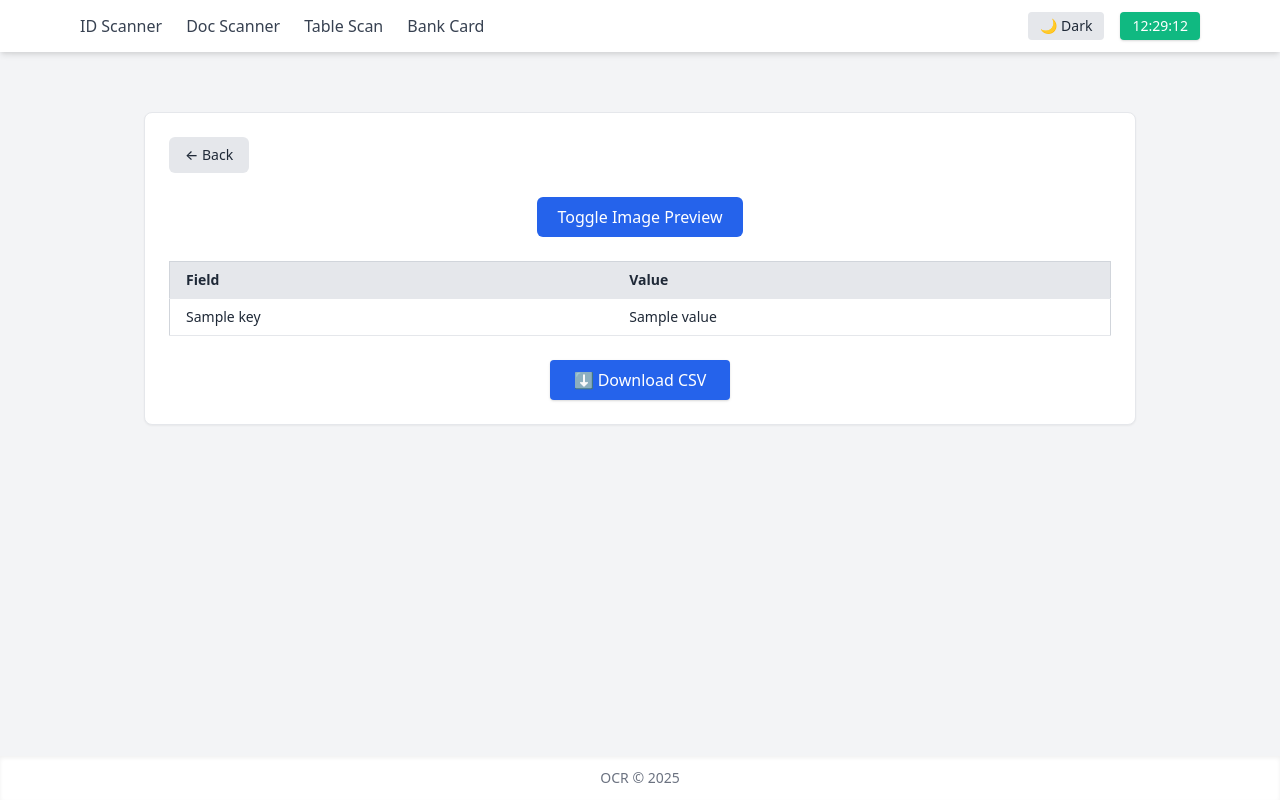
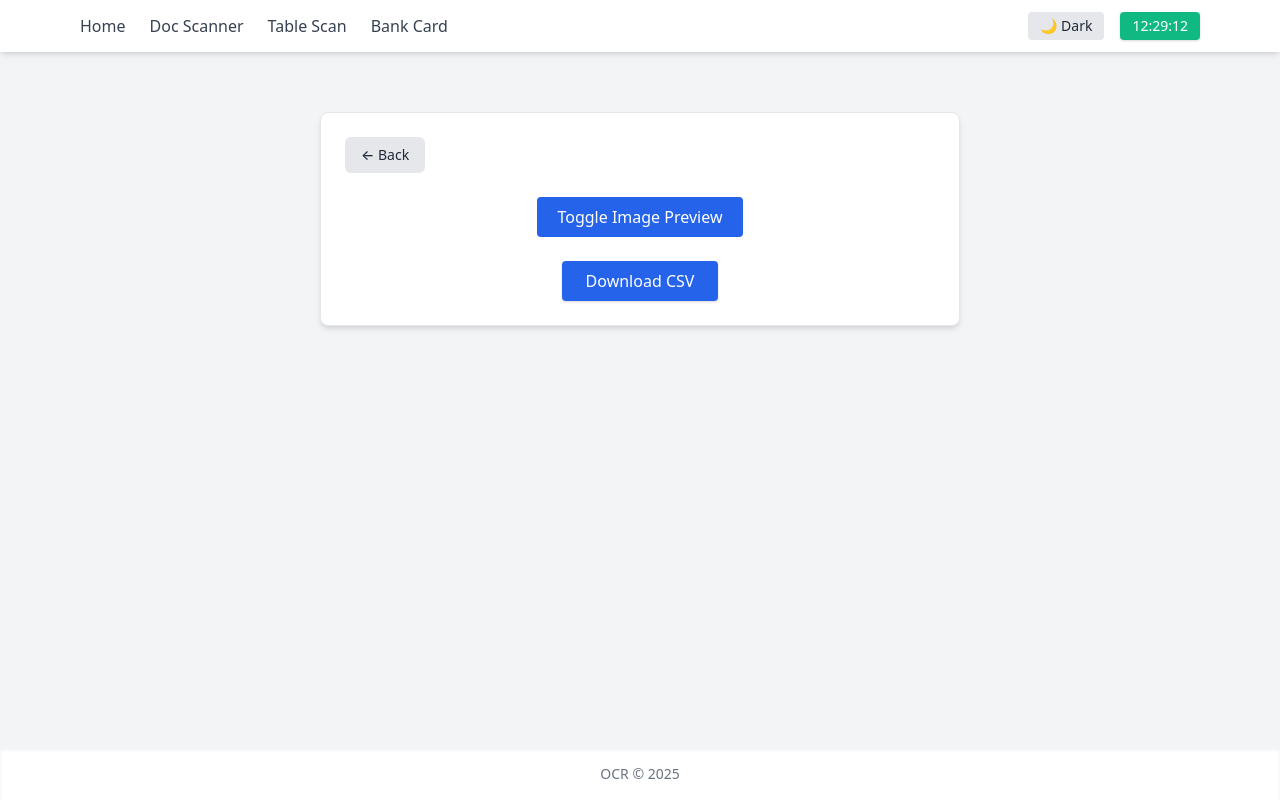
Before and after one commit to AbhinavT01/Advance_ocr_system, a Flask app: template templates/resulttable.html in a window 1280 px wide. Run offline with Flask 3, Linux system fonts and the light colour scheme; the template is opened without the code that fills it: most values are stand-ins (such as "Sample title", 1, 10 or a date in 2020); parts of the project's set-up code (start-up, migrations or seed data) failed here and were passed over; some libraries are stand-ins or nearby versions.

Commit message:
Update resulttable.html

```diff
--- a/templates/resulttable.html
+++ b/templates/resulttable.html
@@ -3,9 +3,8 @@
 <head>
   <meta charset="UTF-8" />
   <meta name="viewport" content="width=device-width, initial-scale=1.0"/>
-  <title>Processed Bank Card</title>
+  <title>Tabular Data Processed</title>
   <link href="https://cdn.jsdelivr.net/npm/tailwindcss@2.2.19/dist/tailwind.min.css" rel="stylesheet"/>
-  <script src="https://kit.fontawesome.com/a076d05399.js" crossorigin="anonymous"></script>
   <style>
     .dark .dark\:bg-gray-900 { background-color: #1a202c; }
     .dark .dark\:bg-gray-800 { background-color: #2d3748; }
@@ -15,27 +14,27 @@
     .dark .dark\:border-gray-600 { border-color: #4b5563; }
   </style>
 </head>
-<body class="bg-gray-100 dark:bg-gray-900 text-gray-800 dark:text-white min-h-screen font-sans flex flex-col transition-colors duration-300">
+<body class="bg-gray-100 dark:bg-gray-900 text-gray-800 dark:text-white font-sans min-h-screen flex flex-col transition-colors duration-300">
 
   <!-- Navbar -->
-  <nav class="bg-white dark:bg-gray-800 shadow-md fixed top-0 left-0 w-full z-50 transition-colors duration-300">
+  <nav class="bg-white dark:bg-gray-800 shadow-md fixed top-0 left-0 w-full z-50">
     <div class="max-w-6xl mx-auto px-4 py-3 flex justify-between items-center">
-      <!-- Left: Logo + Links -->
+      <!-- Left: Toggle & Links -->
       <div class="flex items-center">
-        <button id="navToggle" class="sm:hidden text-gray-700 dark:text-gray-300 focus:outline-none mr-4">
+        <button id="navToggle" class="sm:hidden mr-4 text-gray-700 dark:text-gray-300 focus:outline-none">
           <svg class="w-6 h-6" fill="none" stroke="currentColor" stroke-width="2"
                viewBox="0 0 24 24" stroke-linecap="round" stroke-linejoin="round">
             <path d="M4 6h16M4 12h16M4 18h16"/>
           </svg>
         </button>
         <div id="navLinks" class="hidden sm:flex space-x-6 text-sm sm:text-base font-medium text-gray-700 dark:text-gray-300">
-          <a href="/" class="hover:text-black dark:hover:text-white transition">ID Scanner</a>
+          <a href="/" class="hover:text-black dark:hover:text-white transition">Home</a>
           <a href="/doc" class="hover:text-black dark:hover:text-white transition">Doc Scanner</a>
           <a href="/table" class="hover:text-black dark:hover:text-white transition">Table Scan</a>
           <a href="/bank" class="hover:text-black dark:hover:text-white transition">Bank Card</a>
         </div>
       </div>
-      <!-- Right: Theme Toggle + Time -->
+      <!-- Right: Clock + Dark Toggle -->
       <div class="flex items-center gap-4">
         <button id="darkToggle" class="text-sm px-3 py-1 rounded bg-gray-200 dark:bg-gray-700 text-gray-800 dark:text-white transition">
           🌙 Dark
@@ -43,9 +42,9 @@
         <div id="currentTime" class="text-sm bg-green-500 text-white px-3 py-1 rounded shadow"></div>
       </div>
     </div>
-    <!-- Mobile Nav Menu -->
+    <!-- Mobile Menu -->
     <div id="mobileMenu" class="sm:hidden hidden px-4 pb-3 space-y-2 text-gray-700 dark:text-gray-300">
-      <a href="/" class="block hover:text-black dark:hover:text-white">ID Scanner</a>
+      <a href="/" class="block hover:text-black dark:hover:text-white">Home</a>
       <a href="/doc" class="block hover:text-black dark:hover:text-white">Doc Scanner</a>
       <a href="/table" class="block hover:text-black dark:hover:text-white">Table Scan</a>
       <a href="/bank" class="block hover:text-black dark:hover:text-white">Bank Card</a>
@@ -53,8 +52,8 @@
   </nav>
 
   <!-- Main Content -->
-  <main class="pt-28 pb-12 px-4 max-w-5xl mx-auto w-full flex-grow">
-    <div class="bg-white dark:bg-gray-800 border border-gray-200 dark:border-gray-700 shadow-sm rounded-lg p-6 space-y-6">
+  <main class="pt-28 px-4 pb-12 max-w-2xl mx-auto w-full flex-grow">
+    <div class="bg-white dark:bg-gray-800 border border-gray-200 dark:border-gray-700 shadow-md rounded-lg p-6 space-y-6">
 
       <!-- Back Button -->
       <div>
@@ -63,92 +62,71 @@
         </button>
       </div>
 
-      <!-- Toggle Image Button -->
+      <!-- Toggle Image Preview -->
       <div class="text-center">
-        <button id="togglePreview" class="bg-blue-600 hover:bg-blue-700 text-white font-medium px-5 py-2 rounded-md transition">
+        <button id="togglePreview" class="bg-blue-600 hover:bg-blue-700 text-white font-medium px-5 py-2 rounded transition">
           Toggle Image Preview
         </button>
       </div>
 
       <!-- Image Preview -->
       <div id="imageContainer" class="hidden text-center">
-        <label class="block text-gray-700 dark:text-gray-300 font-semibold mb-2">Image:</label>
+        <label class="block text-sm font-semibold text-gray-700 dark:text-gray-300 mb-2">Image Preview:</label>
         <img id="image-preview" src="#" alt="Image Preview"
-             class="mx-auto rounded border max-w-xs max-h-64 object-contain shadow" />
+             class="mx-auto border rounded max-w-xs max-h-64 object-contain shadow" />
       </div>
 
-      <!-- Table Results -->
-      <div class="overflow-x-auto">
-        <table class="w-full border border-gray-300 dark:border-gray-700 rounded-md text-sm">
-          <thead>
-            <tr class="bg-gray-200 dark:bg-gray-700 text-gray-800 dark:text-white">
-              <th class="px-4 py-2 border-b text-left">Field</th>
-              <th class="px-4 py-2 border-b text-left">Value</th>
-            </tr>
-          </thead>
-          <tbody>
-            {% for key, value in result.items() %}
-            {% if value %}
-            <tr class="bg-white dark:bg-gray-800 hover:bg-gray-50 dark:hover:bg-gray-700 transition">
-              <td class="px-4 py-2 border-b border-gray-200 dark:border-gray-600">{{ key }}</td>
-              <td class="px-4 py-2 border-b border-gray-200 dark:border-gray-600">{{ value }}</td>
-            </tr>
-            {% endif %}
-            {% endfor %}
-          </tbody>
-        </table>
-      </div>
-
-      <!-- CSV Download Button -->
+      <!-- Download CSV -->
       <div class="text-center">
-        <a href="{{ csv_url }}" download="bank_card_result.csv"
+        <a id="downloadLink"
+           href="{{ csv_url }}"
+           download="output.csv"
            class="inline-block bg-blue-600 hover:bg-blue-700 text-white px-6 py-2 rounded shadow transition">
-          ⬇️ Download CSV
+          Download CSV
         </a>
       </div>
     </div>
   </main>
 
   <!-- Footer -->
-  <footer class="bg-white dark:bg-gray-800 shadow-inner py-3 text-center text-sm text-gray-500 dark:text-gray-400">
+  <footer class="text-center py-4 text-sm text-gray-500 dark:text-gray-400 bg-white dark:bg-gray-800 shadow-inner mt-auto">
     OCR &copy; 2025
   </footer>
 
   <!-- JavaScript -->
   <script>
-    // Live Time
+    // Live Clock
     const currentTimeElement = document.getElementById('currentTime');
     function updateTime() {
       const now = new Date();
-      const h = String(now.getHours()).padStart(2, '0');
-      const m = String(now.getMinutes()).padStart(2, '0');
-      const s = String(now.getSeconds()).padStart(2, '0');
-      currentTimeElement.textContent = `${h}:${m}:${s}`;
+      currentTimeElement.textContent = now.toLocaleTimeString('en-GB');
     }
     updateTime();
     setInterval(updateTime, 1000);
 
-    // Toggle image preview
-    document.getElementById('togglePreview').addEventListener('click', () => {
-      document.getElementById('imageContainer').classList.toggle('hidden');
+    // Image Preview Toggle
+    const toggleButton = document.getElementById('togglePreview');
+    const imageContainer = document.getElementById('imageContainer');
+    toggleButton.addEventListener('click', () => {
+      imageContainer.classList.toggle('hidden');
     });
 
-    // Load stored image
+    // Load Image from localStorage
     const storedImage = localStorage.getItem('uploadedImage');
     if (storedImage) {
       document.getElementById('image-preview').src = storedImage;
     }
 
-    // Toggle mobile nav
+    // Mobile Nav Toggle
     document.getElementById('navToggle').addEventListener('click', () => {
       document.getElementById('mobileMenu').classList.toggle('hidden');
     });
 
-    // Dark mode toggle
+    // Dark Mode Toggle
     const html = document.documentElement;
     const darkToggle = document.getElementById('darkToggle');
-    function setDarkMode(enabled) {
-      if (enabled) {
+    function setDarkMode(enable) {
+      if (enable) {
         html.classList.add('dark');
         darkToggle.textContent = '☀️ Light';
         localStorage.setItem('theme', 'dark');
@@ -159,8 +137,7 @@
       }
     }
     darkToggle.addEventListener('click', () => {
-      const isDark = html.classList.contains('dark');
-      setDarkMode(!isDark);
+      setDarkMode(!html.classList.contains('dark'));
     });
     if (localStorage.getItem('theme') === 'dark') {
       setDarkMode(true);
```
